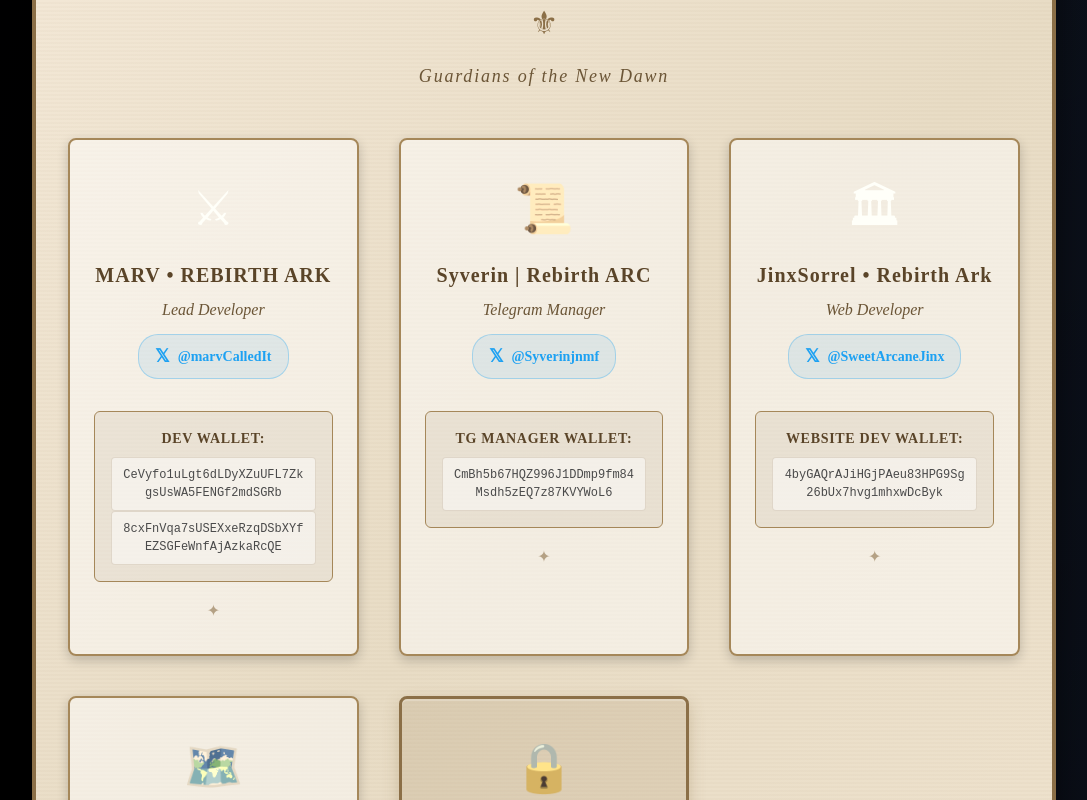
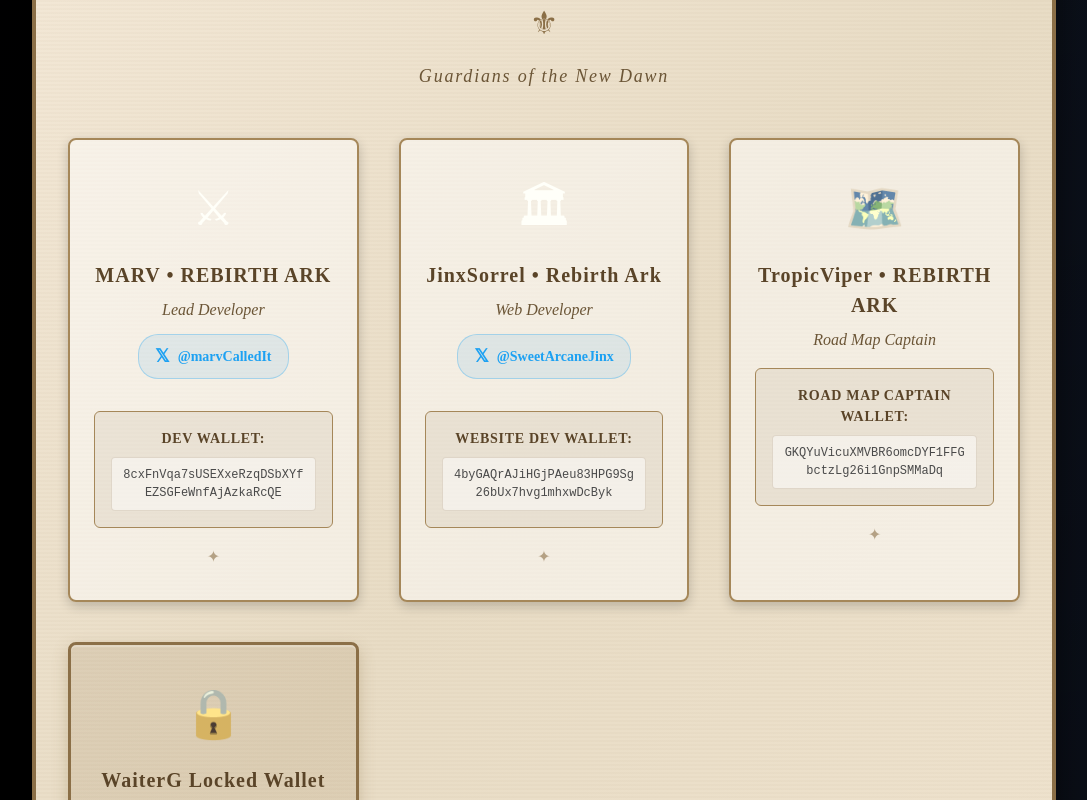
Before and after one commit to ZapChainDev/Rebirth, a Next.js app: page / in a window 1280 px wide. Shown: the part 7140-7940 px from the top of the page, without its empty margins (96-1183 px from the left). Built offline with nearby package versions, Linux system fonts and the light colour scheme.

Commit message:
Remove wallet address and team member from dev section

```diff
--- a/app/page.tsx
+++ b/app/page.tsx
@@ -854,32 +854,7 @@ export default function Home() {
                     <div className="member-wallet">
                       <p className="wallet-label">Dev Wallet:</p>
                       <code className="wallet-address">
-                        CeVyfo1uLgt6dLDyXZuUFL7ZkgsUsWA5FENGf2mdSGRb
-                      </code>
-                      <code className="wallet-address">
                         8cxFnVqa7sUSEXxeRzqDSbXYfEZSGFeWnfAjAzkaRcQE
-                      </code>
-                    </div>
-                    <div className="member-divider">✦</div>
-                  </div>
-
-                  <div className="team-member">
-                    <div className="member-icon">📜</div>
-                    <h3 className="member-name">Syverin | Rebirth ARC</h3>
-                    <p className="member-role">Telegram Manager</p>
-                    <a
-                      href="https://x.com/Syverinjnmf"
-                      target="_blank"
-                      rel="noopener noreferrer"
-                      className="member-social"
-                    >
-                      <span className="social-icon">𝕏</span>
-                      <span>@Syverinjnmf</span>
-                    </a>
-                    <div className="member-wallet">
-                      <p className="wallet-label">TG Manager Wallet:</p>
-                      <code className="wallet-address">
-                        CmBh5b67HQZ996J1DDmp9fm84Msdh5zEQ7z87KVYWoL6
                       </code>
                     </div>
                     <div className="member-divider">✦</div>
```
